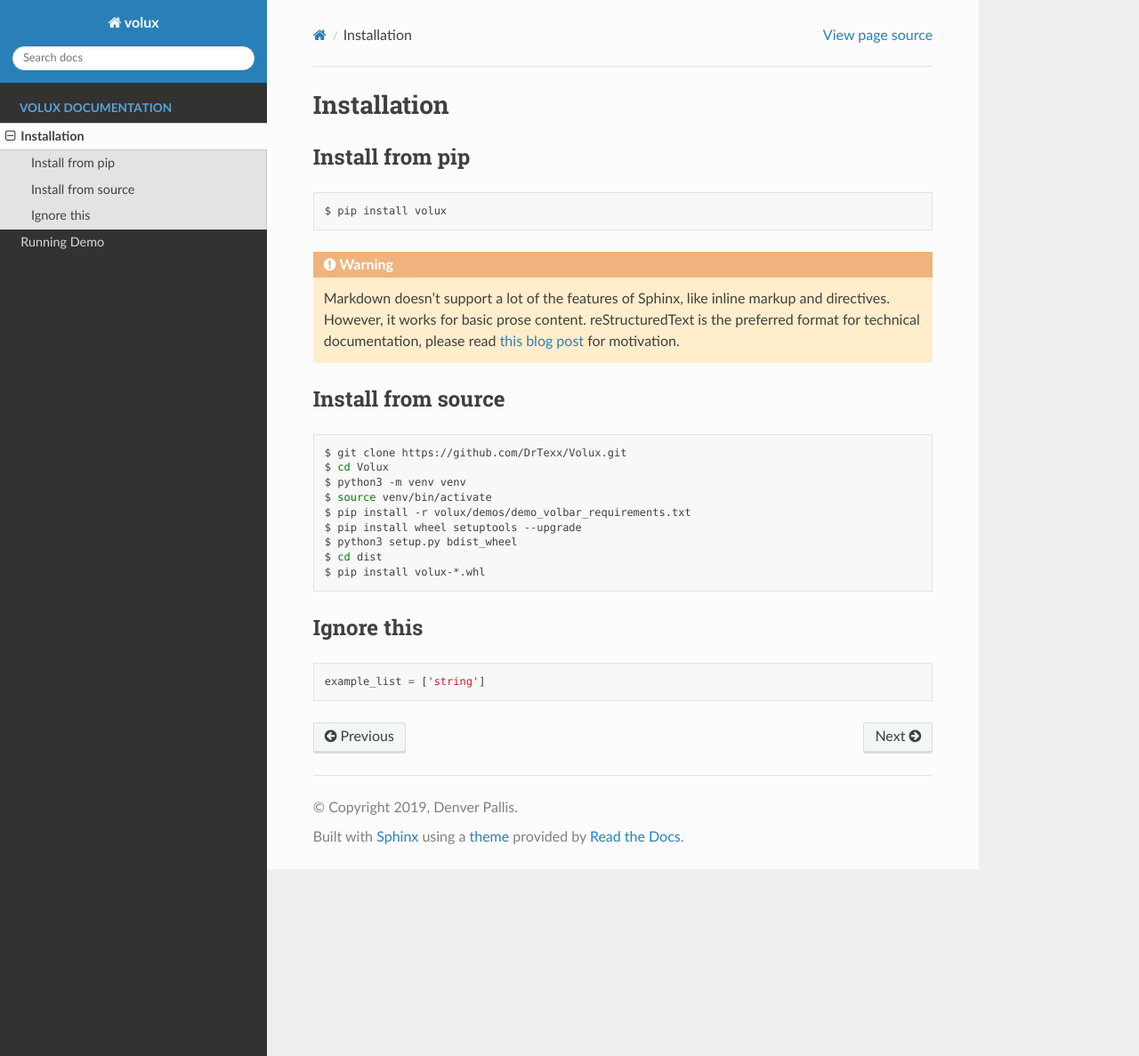
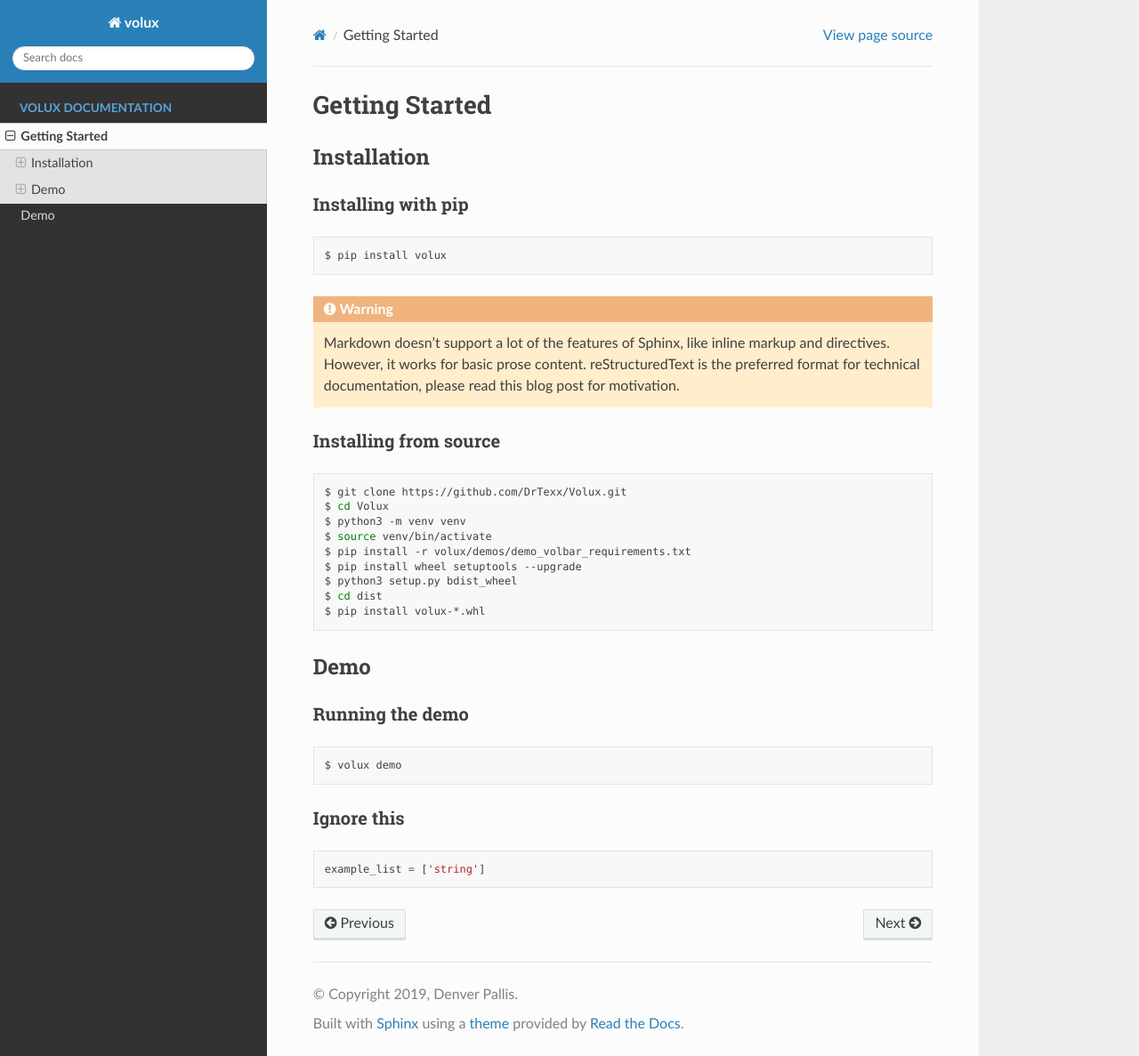
Before and after one commit to DrTexx/Volux, a Sphinx documentation site: the page built from docs/basics/intro.rst, in a window 1280 px wide and 1187 px high. Shown: the whole window at 89% size. Built offline with Sphinx 7.4.7 and the Read the Docs theme 2.0.0, drawn with Linux system fonts in a browser that asks for light colours.

Commit message:
implement sysargs + update docs

```diff
--- /dev/null
+++ b/docs/basics/demo.rst
@@ -0,0 +1,3 @@
+####
+Demo
+####
--- a/docs/usage/installation.rst
+++ b/docs/basics/intro.rst
@@ -1,9 +1,14 @@
-############
+###############
+Getting Started
+###############
+
+************
 Installation
-############
+************
 
-Install from pip
-================
+Installing with pip
+===================
+
 .. prompt:: bash $
 
     pip install volux
@@ -11,14 +16,12 @@
 .. warning:: Markdown doesn't support a lot of the features of Sphinx,
           like inline markup and directives. However, it works for
           basic prose content. reStructuredText is the preferred
-          format for technical documentation, please read `this blog post`_
+          format for technical documentation, please read this blog post
           for motivation.
 
-.. _this blog post: https://ericholscher.com/blog/2016/mar/15/dont-use-markdown-for-technical-docs/
+Installing from source
+======================
 
-
-Install from source
-===================
 .. prompt:: bash $
 
     git clone https://github.com/DrTexx/Volux.git
@@ -31,6 +34,17 @@
     cd dist
     pip install volux-*.whl
 
+****
+Demo
+****
+
+Running the demo
+================
+
+.. prompt:: bash $
+
+    volux demo
+
 Ignore this
 ===========
 .. code-block:: python
--- a/docs/index.rst
+++ b/docs/index.rst
@@ -10,8 +10,8 @@
    :maxdepth: 2
    :caption: Volux documentation
 
-   usage/installation
-   usage/demo
+   basics/intro
+   basics/demo
 
 Indices and tables
 ==================
--- a/docs/usage/demo.rst
+++ /dev/null
@@ -1,2 +0,0 @@
-Running Demo
-============
```
Also changed, not shown: README.md (+5 -0 lines), 1 other file.
